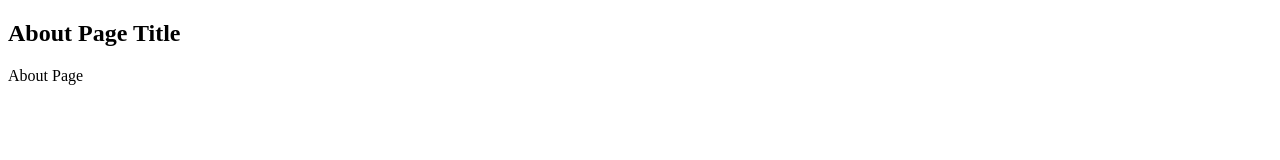
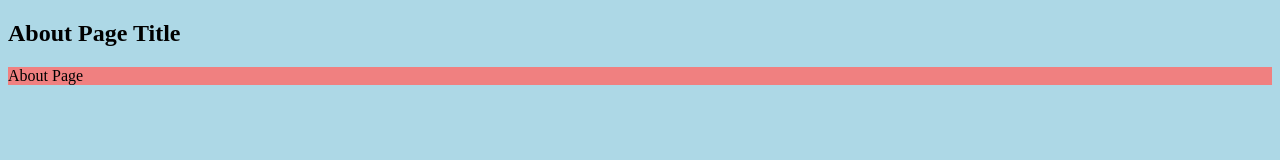
Before and after one commit to Huzaifa181/Jamstack-serverless, a Gatsby site: page /about in a window 1280 px wide. Built offline with nearby package versions, Linux system fonts and the light colour scheme; Gatsby itself is replaced by a stand-in of ours.

Commit message:
css with components

```diff
--- /dev/null
+++ b/gatsby-browser.js
@@ -0,0 +1 @@
+import './src/styles/global.css'
--- a/src/pages/about.js
+++ b/src/pages/about.js
@@ -1,10 +1,13 @@
 import * as React from "react"
-import Header from '../components/Header'
+import Header from '../components/Header';
+import styles from './about.module.css';
+// import styles form './about.module.css';
+
 const About = () => {
   return (
     <>
         <Header title="About Page Title"/>
-        <div>About Page</div>
+        <div className={styles.myTitle}>About Page</div>
     </>
   )
 }
--- /dev/null
+++ b/src/pages/about.module.css
@@ -0,0 +1,3 @@
+.myTitle {
+  background-color: lightcoral;
+}
--- /dev/null
+++ b/src/styles/global.css
@@ -0,0 +1,3 @@
+body {
+  background-color: lightblue;
+}
```
